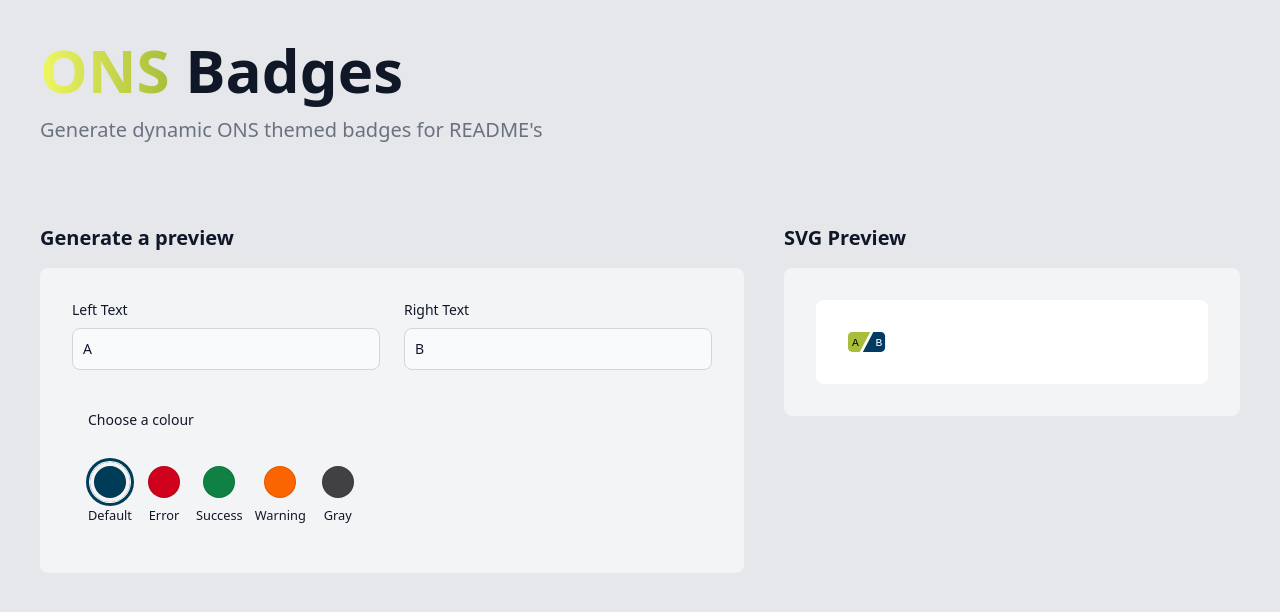
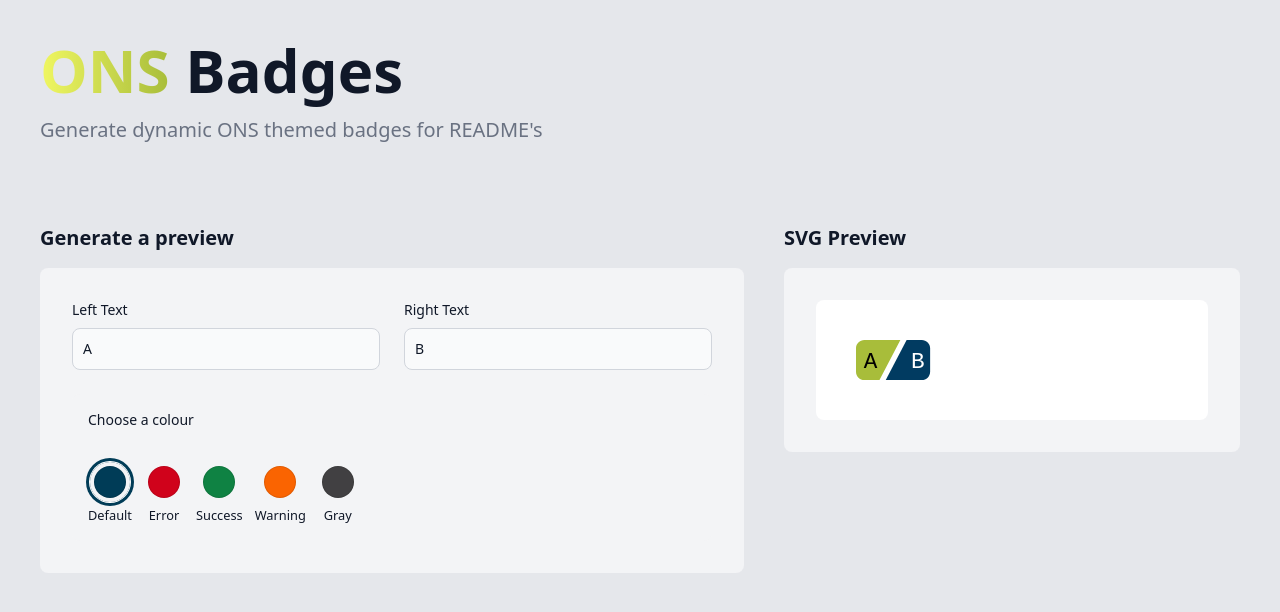
Before and after one commit to ONSdigital/ons-badges, a Vue app in the folder frontend/: page / in a window 1280 px wide. Shown: the top 612 px of the page. Built offline with nearby package versions, Linux system fonts and the light colour scheme.

Commit message:
scaled SVG

```diff
--- a/frontend/src/App.vue
+++ b/frontend/src/App.vue
@@ -33,8 +33,8 @@
                     <div class="col-span-4 ">
                         <h2 class="mb-4 text-xl font-bold text-gray-900 dark:text-white">SVG Preview</h2>
                         <div class="bg-gray-100 dark:bg-gray-800 rounded-lg p-8">
-                            <div class="bg-white rounded-lg p-8">
-                                <svg :width="newGlobalWidth" height="20px" xmlns="http://www.w3.org/2000/svg">
+                            <div class="bg-white rounded-lg p-10 text-center">
+                                <svg :width="newGlobalWidth" height="40px" xmlns="http://www.w3.org/2000/svg"  style="transform: scale(2); transform-origin: top left;">
                                     <g id="ons-badge">
                                         <g id="middle">
                                             <rect id="background" :x="newBackgroundX" y="0" width="13.572" height="20" style="fill:#fff;"/>
```
